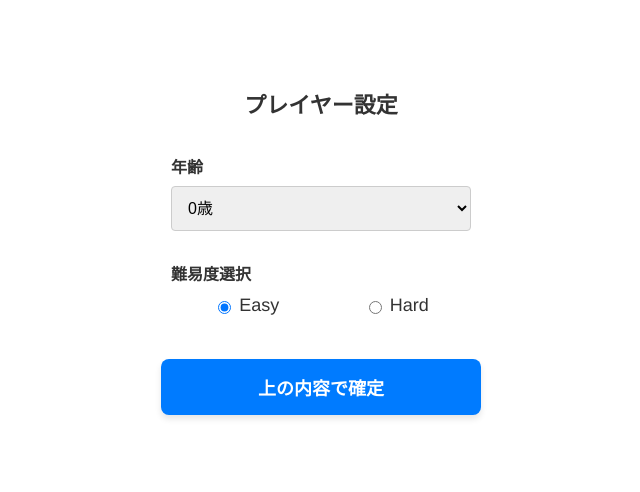
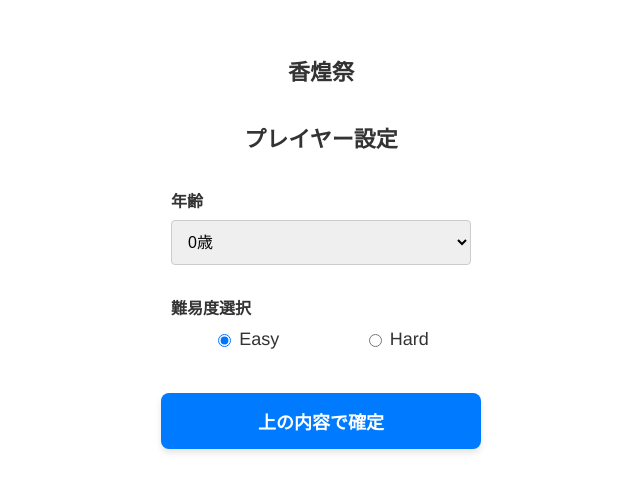
Before and after one commit to bt1126162-crypto/ksm_kouosai_1-6, a plain HTML site: page index.html in a window 1280 px wide. Shown: the part 146-638 px from the top of the page, without its empty margins (319-959 px from the left). Drawn offline with Linux system fonts and the light colour scheme.

Commit message:
UpdateNAME index.html

```diff
--- a/index.html
+++ b/index.html
@@ -3,7 +3,7 @@
 <head>
 <meta charset="UTF-8">
 <meta name="viewport" content="width=device-width, initial-scale=1.0, maximum-scale=1.0, user-scalable=no">
-<title>文化祭ミッション</title>
+<title>香煌祭ミッション</title>
 <style>
   /* 基本デザイン */
   body {
@@ -223,6 +223,7 @@
 
 
 <div id="page1" class="page active">
+  <h1>香煌祭</h1>
   <h1>プレイヤー設定</h1>
 
   <div class="form-group">
```
